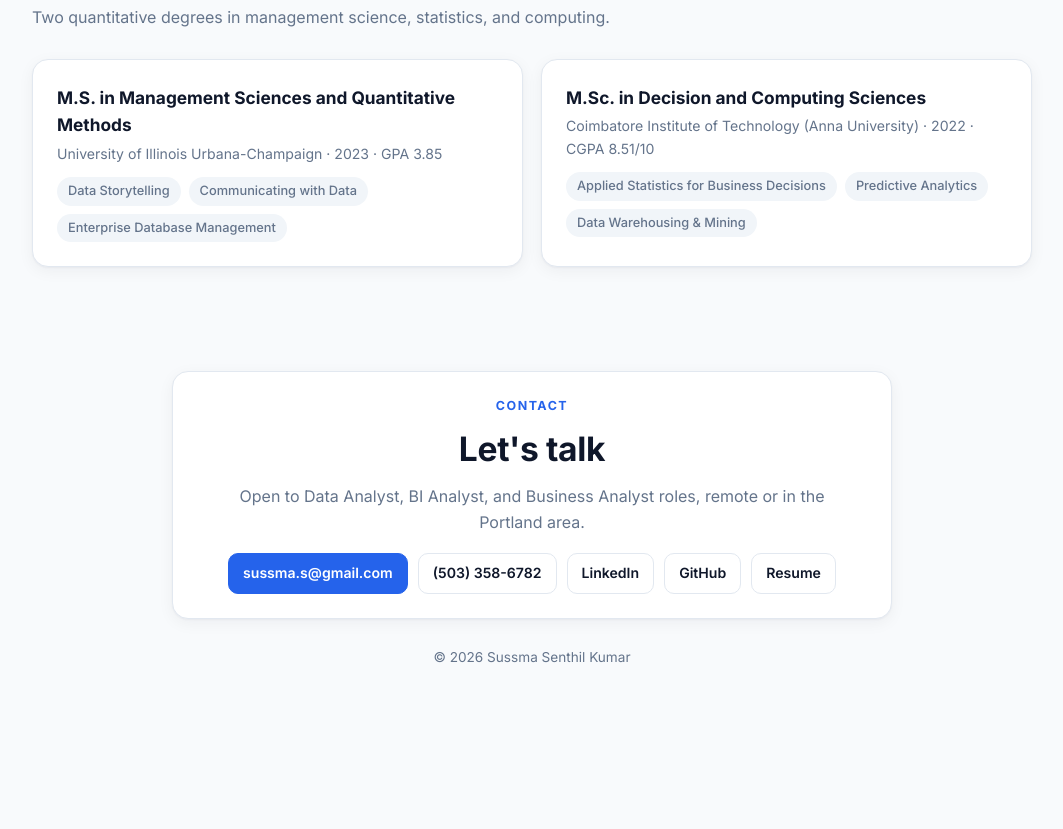
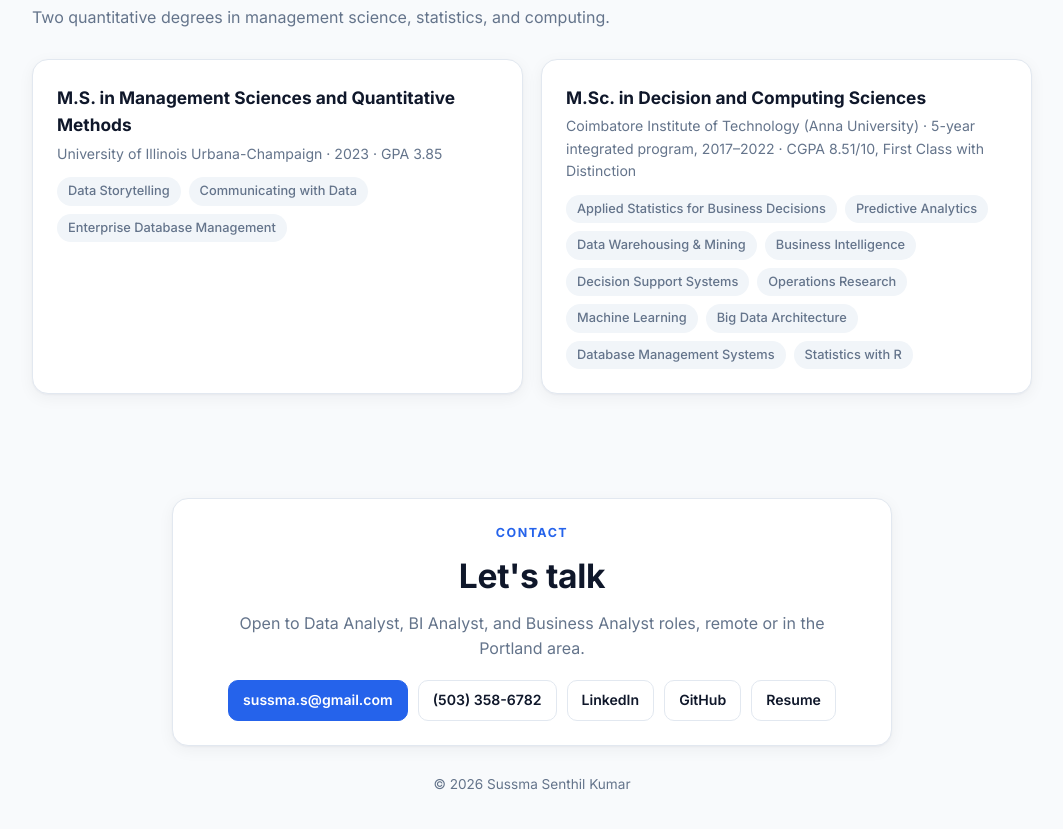
Before and after one commit to sussmasenthil/sussmasenthil.github.io, a plain HTML site: page index.html in a window 1280 px wide. Shown: the part 5403-6232 px from the top of the page, without its empty margins (108-1171 px from the left). Before the commit the page ends 6141 px from the top, so only its background shows below. Drawn offline with Linux system fonts and the light colour scheme.

Commit message:
Add files via upload

```diff
--- a/index.html
+++ b/index.html
@@ -347,8 +347,8 @@ footer .links{display:flex;flex-wrap:wrap;justify-content:center;gap:10px;margin
     </div>
     <div class="card edu">
       <h3>M.Sc. in Decision and Computing Sciences</h3>
-      <div class="meta">Coimbatore Institute of Technology (Anna University) · 2022 · CGPA 8.51/10</div>
-      <div class="pills courses"><span class="pill gray">Applied Statistics for Business Decisions</span><span class="pill gray">Predictive Analytics</span><span class="pill gray">Data Warehousing &amp; Mining</span></div>
+      <div class="meta">Coimbatore Institute of Technology (Anna University) · 5-year integrated program, 2017–2022 · CGPA 8.51/10, First Class with Distinction</div>
+      <div class="pills courses"><span class="pill gray">Applied Statistics for Business Decisions</span><span class="pill gray">Predictive Analytics</span><span class="pill gray">Data Warehousing &amp; Mining</span><span class="pill gray">Business Intelligence</span><span class="pill gray">Decision Support Systems</span><span class="pill gray">Operations Research</span><span class="pill gray">Machine Learning</span><span class="pill gray">Big Data Architecture</span><span class="pill gray">Database Management Systems</span><span class="pill gray">Statistics with R</span></div>
     </div>
   </div>
 </div></section>
```
